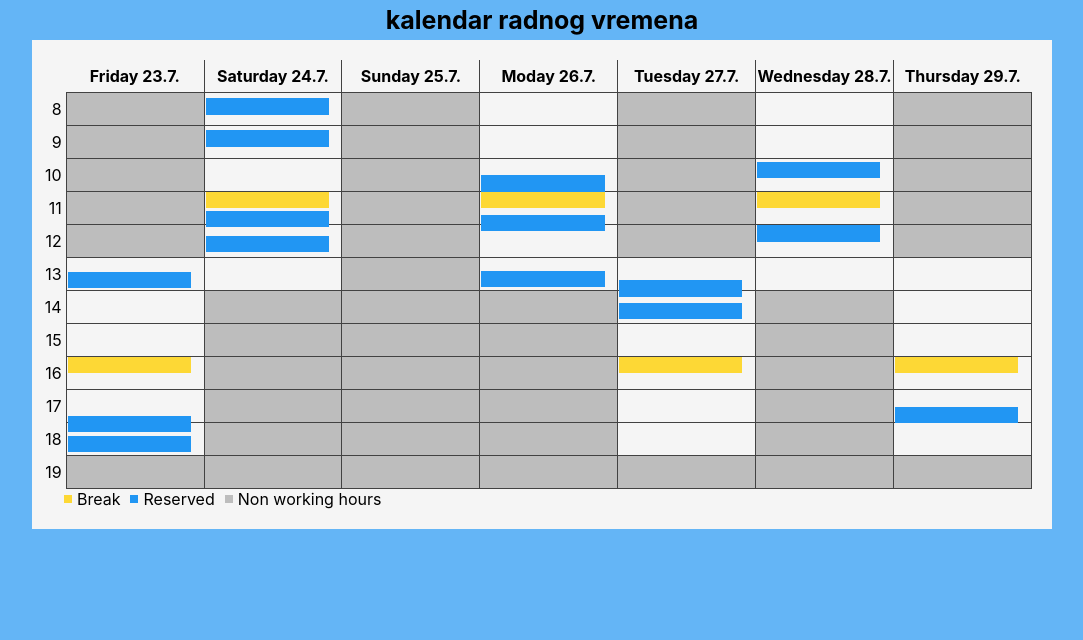
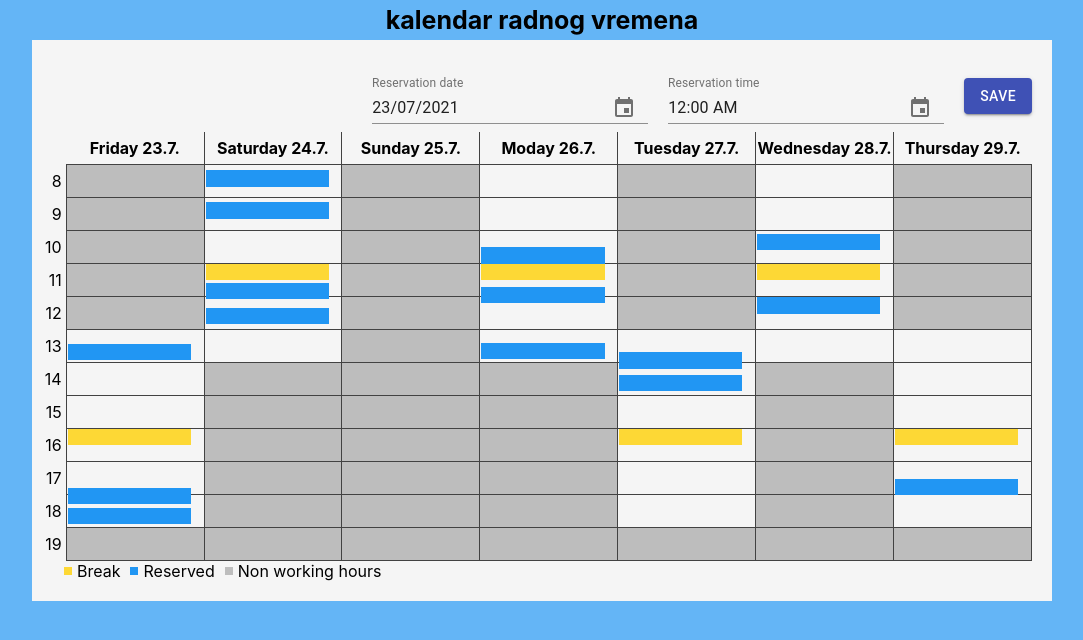
Before and after one commit to ptrutanic/reservations-calendar, a React (Create React App) app: page / in a window 1280 px wide. Shown: the top 640 px of the page, without its empty margins (98-1181 px from the left). Built offline with nearby package versions, Linux system fonts and the light colour scheme.

Commit message:
Added reservation creation

```diff
--- a/package.json
+++ b/package.json
@@ -3,7 +3,9 @@
   "version": "0.1.0",
   "private": true,
   "dependencies": {
+    "@date-io/moment": "^1.3.13",
     "@material-ui/core": "^4.12.1",
+    "@material-ui/pickers": "^3.3.10",
     "@testing-library/jest-dom": "^5.14.1",
     "@testing-library/react": "^11.2.7",
     "@testing-library/user-event": "^12.8.3",
@@ -11,6 +13,7 @@
     "@types/node": "^12.20.16",
     "@types/react": "^17.0.14",
     "@types/react-dom": "^17.0.9",
+    "moment": "^2.29.1",
     "node-sass": "^6.0.1",
     "react": "^17.0.2",
     "react-dom": "^17.0.2",
--- a/src/App.scss
+++ b/src/App.scss
@@ -111,3 +111,19 @@ html {
         }
     }
 }
+
+.addReservation {
+    &-container {
+        display: flex;
+        align-items: center;
+        justify-content: flex-end;
+
+        > div {
+            margin-left: 20px;
+        }
+
+        > button {
+            margin-left: 20px;
+        }
+    }
+}
--- /dev/null
+++ b/src/components/AddReservation.tsx
@@ -0,0 +1,78 @@
+import React, { useState } from 'react';
+import MomentUtils from '@date-io/moment';
+import {
+  MuiPickersUtilsProvider,
+  KeyboardTimePicker,
+  KeyboardDatePicker,
+} from '@material-ui/pickers';
+import { MaterialUiPickersDate } from '@material-ui/pickers/typings/date';
+import { isWorkingDay } from '../utils/AvailabilityService';
+import moment from 'moment';
+import { Button } from '@material-ui/core';
+
+interface AddReservationProps {
+    handleAddReservation: (date: Date) => void;
+}
+
+function AddReservation(props: AddReservationProps) {
+  const firstAvailableDate = moment().add(1,'days');
+  firstAvailableDate.set({hour:0,minute:0,second:0,millisecond:0});
+
+  const [selectedDate, setSelectedDate] = useState<Date>(firstAvailableDate.toDate());
+
+  const handleDateChange = (date: MaterialUiPickersDate) => {
+    if (!date)
+      return;
+
+    setSelectedDate(date.toDate());
+  }
+
+  const isDateDisabled = (date: MaterialUiPickersDate) => {
+    if (!date)
+      return true;
+
+    return date < firstAvailableDate || !isWorkingDay(date.toDate()) || date.diff(firstAvailableDate, 'days') > 6;
+  }
+
+  const handleSave = () => {
+    if (selectedDate) {
+        props.handleAddReservation(selectedDate);
+    }
+  }
+
+  return (
+    <div className="addReservation-container">
+      <MuiPickersUtilsProvider utils={MomentUtils}>
+        <KeyboardDatePicker
+          disableToolbar
+          variant="inline"
+          format="DD/MM/yyyy"
+          margin="normal"
+          id="date-picker-inline"
+          label="Reservation date"
+          value={selectedDate}
+          onChange={handleDateChange}
+          shouldDisableDate={isDateDisabled}
+          KeyboardButtonProps={{
+            'aria-label': 'change date',
+          }}
+        />
+        <KeyboardTimePicker
+          margin="normal"
+          id="time-picker"
+          label="Reservation time"
+          value={selectedDate}
+          onChange={handleDateChange}
+          KeyboardButtonProps={{
+          'aria-label': 'change time',
+        }}
+        />
+      </MuiPickersUtilsProvider>
+      <Button variant="contained" color="primary" onClick={handleSave}>
+        save
+      </Button>
+    </div>
+  );
+}
+
+export default AddReservation;
--- a/src/components/Calendar.tsx
+++ b/src/components/Calendar.tsx
@@ -1,10 +1,13 @@
 import { useEffect, useState } from 'react';
-import { generateReservations, getWeekDates, isEvenDay, isWorkingHour } from '../utils/AvailabilityService';
+import { generateReservations, getWeekDates, isEvenDay, isOverlappingReservation, isReservationOverlappingBrakeTime, isWorkingHour } from '../utils/AvailabilityService';
 import { breakHours, daysOfWeek, reservationDurationMinutes, workHours } from '../utils/Constants';
+import AddReservation from './AddReservation';
 import CalendarLegend from './CalendarLegend';
 
 function Calendar() {
   const [reservations, setReservations] = useState<Date[]>([]);
+  const [userCreatedReservations, setUserCreatedReservations] = useState<Date[]>([]);
+  const [isSnackbarOpen, setIsSnackbarOpen] = useState(false);
 
   useEffect(() => {
     if (!reservations.length)
@@ -38,9 +41,23 @@ function Calendar() {
       : breakHours.afternoon === hour;
   }
 
+  const handleAddReservation = (date: Date) => {
+    if (isOverlappingReservation(reservations, date)) {
+      return;
+    }
+
+    if (isReservationOverlappingBrakeTime(date)) {
+      return;
+    }
+
+    setReservations([...reservations, date]);
+    setUserCreatedReservations([...userCreatedReservations, date]);
+  }
+
   return (
     <div className="calendar-container">
       <div className="calendar-wrapper">
+        <AddReservation handleAddReservation={handleAddReservation} />
         <table className="calendar-body">
           <tbody>
             <tr>
--- a/src/utils/AvailabilityService.ts
+++ b/src/utils/AvailabilityService.ts
@@ -15,8 +15,12 @@ export const getWeekDates = () => {
     return days;
 }
 
+export const isWorkingDay = (date: Date) => {
+    return !((date.getDay() === 6 && !isEvenDay(date)) || date.getDay() === 0)
+}
+
 export const isWorkingHour = (date: Date, hour: number) => {
-    if((date.getDay() === 6 && !isEvenDay(date)) || date.getDay() === 0)
+    if (!isWorkingDay(date))
       return false;
 
     return isEvenDay(date)
@@ -42,7 +46,7 @@ export const isOverlappingReservation = (reservations: Date[], reservation: Date
 
 export const isEvenDay = (date: Date) => !(date.getDate() % 2);
 
-export const isReservationOverlappingBreakTime = (date: Date) => {
+export const isReservationOverlappingBrakeTime = (date: Date) => {
     const isDayEven = isEvenDay(date);
 
     const breakTimeStart = new Date(date);
@@ -74,7 +78,7 @@ export const generateReservations = () => {
                 : getRandomInt(60);
             reservation.setMinutes(reservationMinutes);
 
-            if (isOverlappingReservation(reservations, reservation) || isReservationOverlappingBreakTime(reservation))
+            if (isOverlappingReservation(reservations, reservation) || isReservationOverlappingBrakeTime(reservation))
                 continue;
 
             reservations.push(reservation);
```
Also changed, not shown: 1 other file (tests, documents, lock files or other folders).
